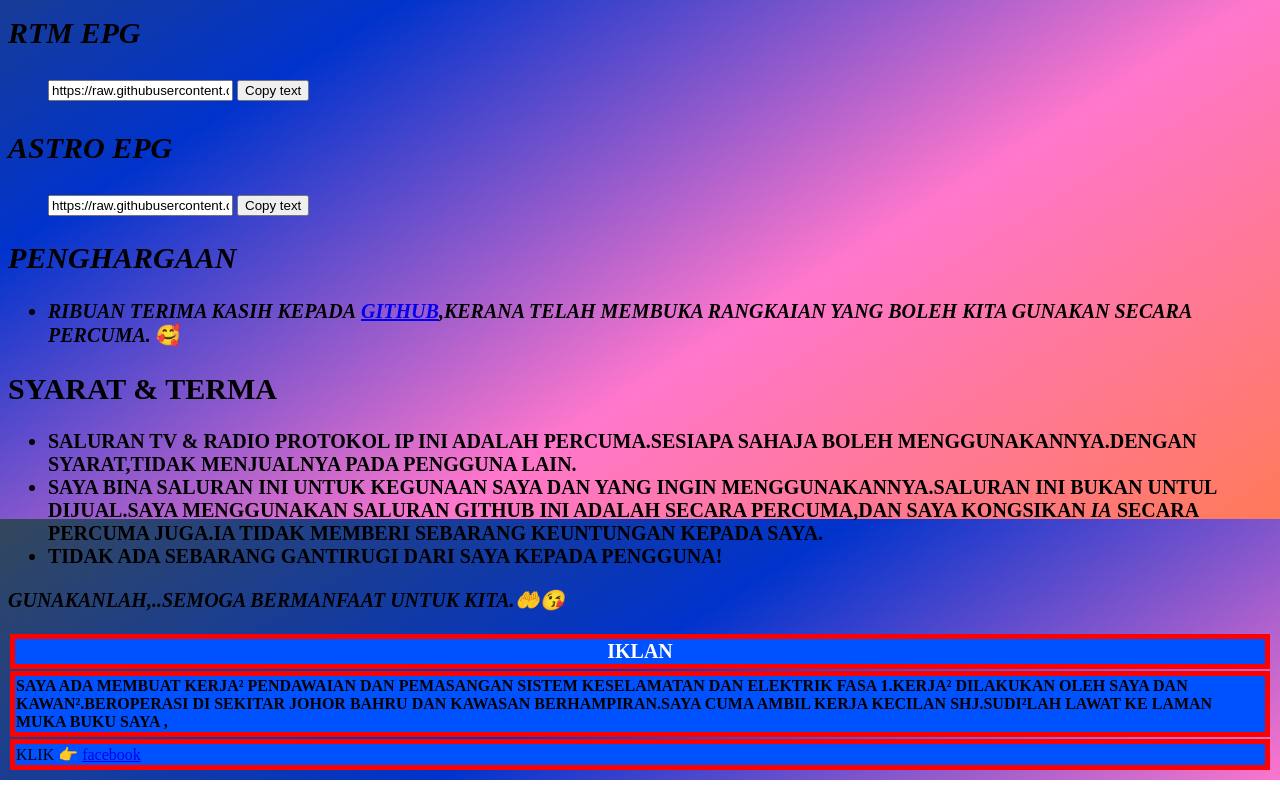
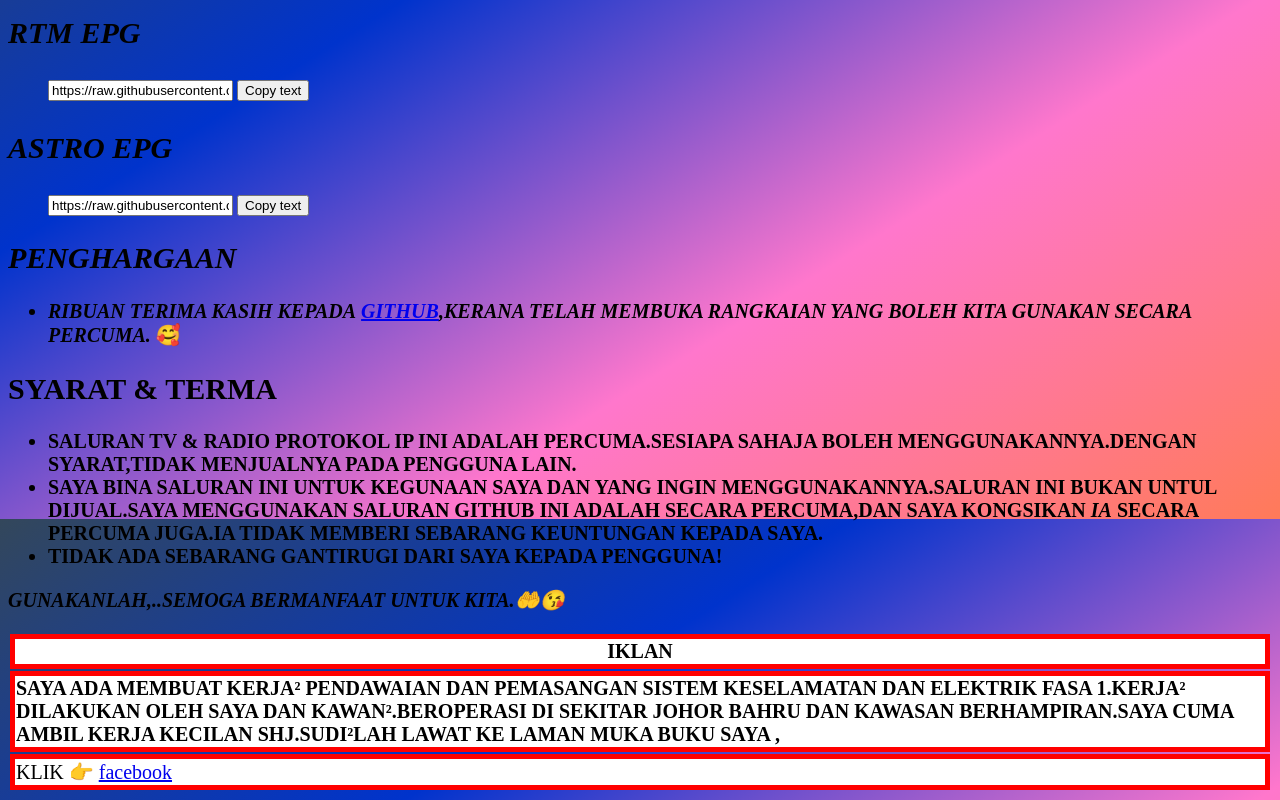
Before and after one commit to ejunds/mifn-iptv, a plain HTML site: page index.html in a window 1280 px wide. Shown: the part 2681-3481 px from the top of the page. Drawn offline with Linux system fonts and the light colour scheme; files that its build step writes are made by us from their sources; a script that the page names is missing.

Commit message:
update index.html

```diff
--- a/index.html
+++ b/index.html
@@ -290,18 +290,18 @@ body {
 <p style="color:black;font-size:20px;"><em><strong>GUNAKANLAH,..SEMOGA BERMANFAAT UNTUK KITA.</strong>🤲😘</em></p>
 
 
-<table align="center">
+<table style="color:black;font-size:20px;" align="center">
   <thead>
     <tr>
-      <th style="height:1px;border-color: red; border-width:thick; border-style:solid; color:white;font-size:20px;"bgcolor="#0051FF"><strong>IKLAN</strong></th>
+      <th style="height:1px;border-color: red; border-width:thick; border-style:solid;" bgcolor="#FFFFFF"><strong>IKLAN</strong></th>
     </tr>
   </thead>
   <tbody>
     <tr>
-      <td style="height:1px;border-color: red; border-width:thick; border-style:solid" bgcolor="#0051FF"><strong>SAYA ADA MEMBUAT KERJA² PENDAWAIAN DAN PEMASANGAN SISTEM KESELAMATAN DAN ELEKTRIK FASA 1.KERJA² DILAKUKAN OLEH SAYA DAN KAWAN².BEROPERASI DI SEKITAR JOHOR BAHRU DAN KAWASAN BERHAMPIRAN.SAYA CUMA AMBIL KERJA KECILAN SHJ.SUDI²LAH LAWAT KE LAMAN MUKA BUKU SAYA ,</strong></td>
+      <td style="height:1px;border-color: red; border-width:thick; border-style:solid" bgcolor="#FFFFFF"><strong>SAYA ADA MEMBUAT KERJA² PENDAWAIAN DAN PEMASANGAN SISTEM KESELAMATAN DAN ELEKTRIK FASA 1.KERJA² DILAKUKAN OLEH SAYA DAN KAWAN².BEROPERASI DI SEKITAR JOHOR BAHRU DAN KAWASAN BERHAMPIRAN.SAYA CUMA AMBIL KERJA KECILAN SHJ.SUDI²LAH LAWAT KE LAMAN MUKA BUKU SAYA ,</strong></td>
     </tr>
     <tr>
-      <td style="height:1px;border-color: red; border-width:thick; border-style:solid" bgcolor="#0051FF">KLIK 👉 <a href="https://www.facebook.com/MIFNtechnology">facebook</a></td>
+      <td style="height:1px;border-color: red; border-width:thick; border-style:solid" bgcolor="#FFFFFF">KLIK 👉 <a href="https://www.facebook.com/MIFNtechnology">facebook</a></td>
     </tr>
   </tbody>
 </table>
```
